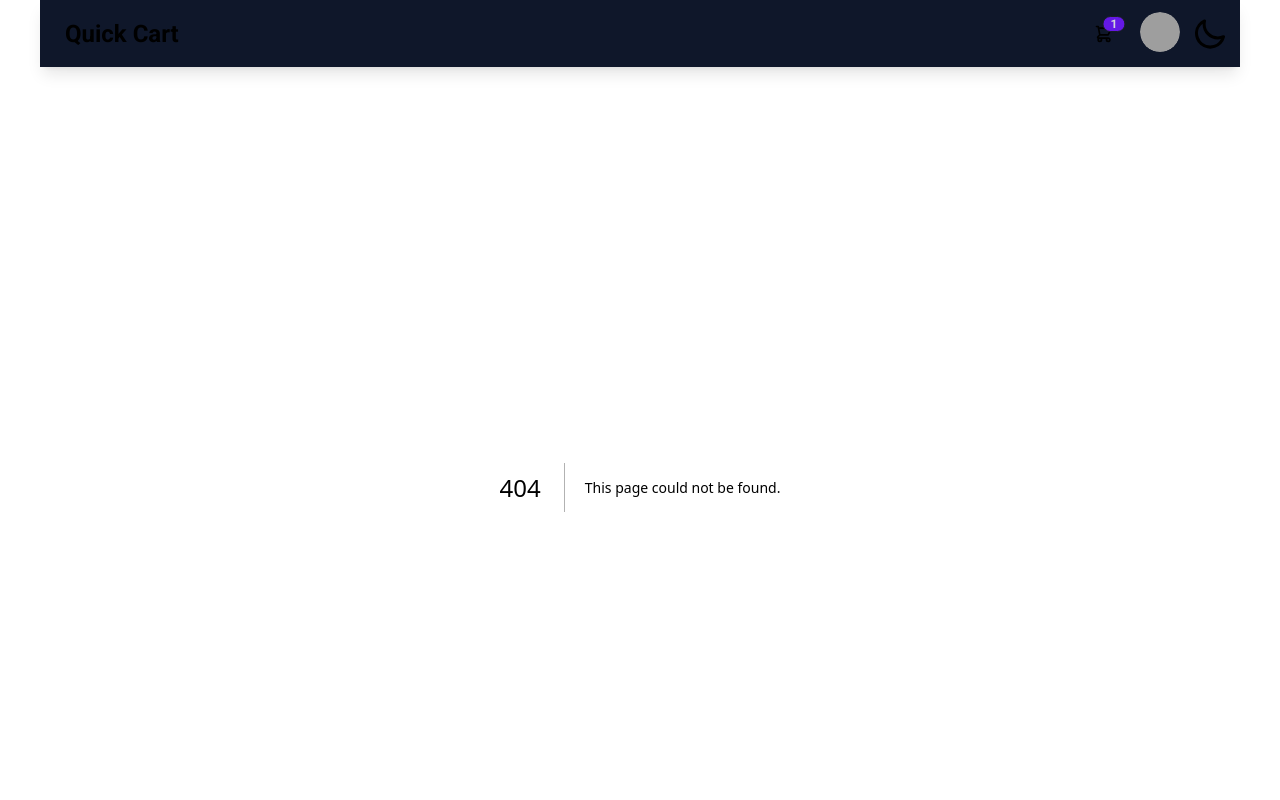
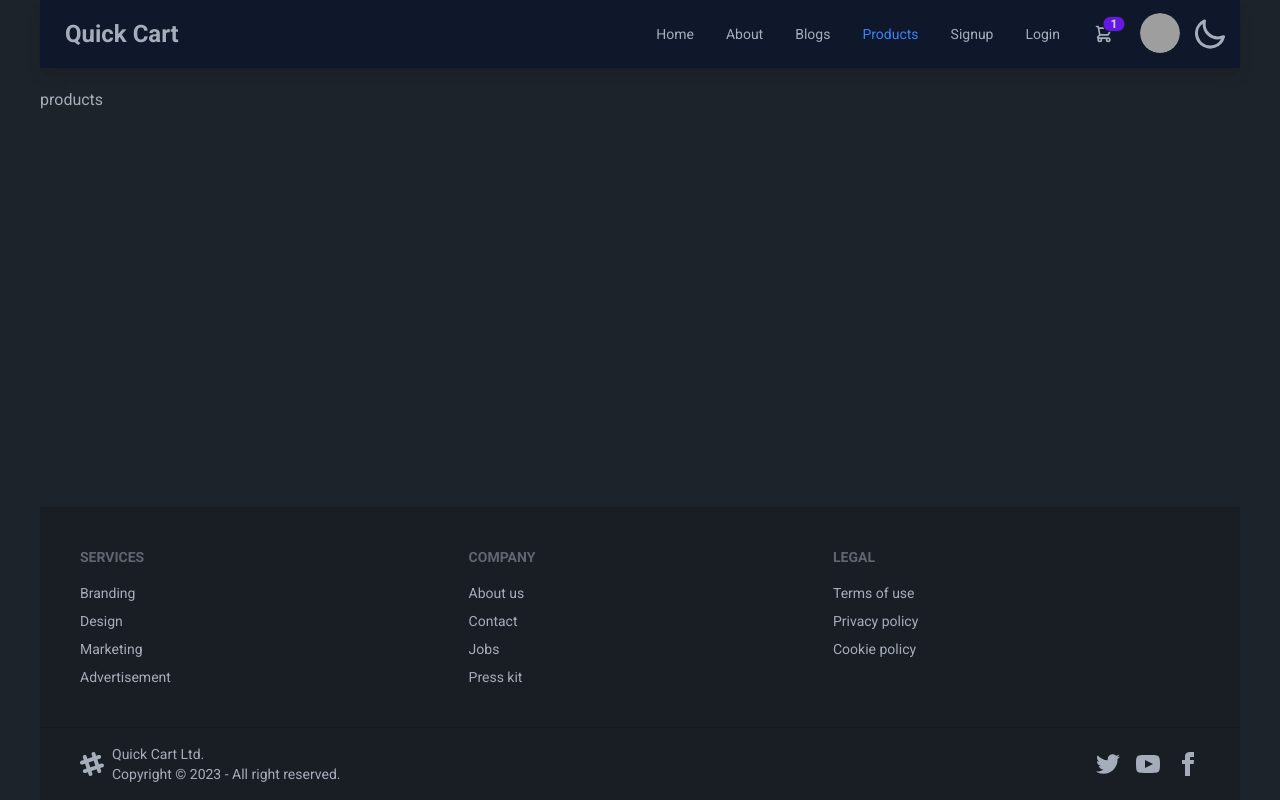
Before and after one commit to yasinarafat4/quick-cart-nextjs, a Next.js app: page /products in a window 1280 px wide. Before the commit this address had no page. Shown: the top 800 px of the page. Built offline with nearby package versions, Linux system fonts and the light colour scheme; grey boxes are pictures that could not be loaded.

Commit message:
Navbar adding done

```diff
--- a/package.json
+++ b/package.json
@@ -9,6 +9,7 @@
     "lint": "next lint"
   },
   "dependencies": {
+    "firebase": "^10.4.0",
     "mongodb": "^6.1.0",
     "next": "13.5.4",
     "react": "^18",
--- /dev/null
+++ b/src/app/products/page.jsx
@@ -0,0 +1,10 @@
+
+const Products = () => {
+    return (
+        <div>
+            products
+        </div>
+    );
+};
+
+export default Products;
--- a/src/components/Navbar.jsx
+++ b/src/components/Navbar.jsx
@@ -1,8 +1,12 @@
+"use client"
+import { afterLoginNavData, beforeLoginNavData } from "@/data/navData";
 import Image from "next/image";
 import Link from "next/link";
 import NavLink from "./NavLink";
 
 const Navbar = () => {
+  const user = null;
+  const navData = user ? afterLoginNavData : beforeLoginNavData;
   return (
     <nav className="navbar sticky top-0 z-10 bg-slate-200 shadow-lg dark:bg-slate-900 lg:pr-3">
       <div className="flex-1">
@@ -14,7 +18,7 @@ const Navbar = () => {
         className={`absolute top-[4.5rem] flex w-full flex-col bg-slate-200 pb-3 pt-2 transition-all duration-300 dark:bg-slate-900 lg:static lg:w-[unset] lg:flex-row lg:bg-transparent lg:pb-0 lg:pt-0 dark:lg:bg-transparent`}
       >
         <ul className="menu menu-horizontal flex-col px-1 lg:flex-row">
-          {[].map(({ path, title }) => (
+          {navData.map(({ path, title }) => (
             <li key={path} className="mx-auto">
               <NavLink
                 onClick={() => setNavToggle(false)}
@@ -55,7 +59,8 @@ const Navbar = () => {
           >
             <div className="card-body">
               <span className="text-lg font-bold">
-                {/* {cart.length} Items</span> */}1 Items</span>
+                {/* {cart.length} Items</span> */}1 Items
+              </span>
               <span className="text-info">Total:999 $</span>
               {/* </span>{total.toFixed(2)}
               </span> */}
@@ -78,7 +83,6 @@ const Navbar = () => {
                 alt="user-logo"
                 //   title={displayName}
                 src={
-
                   "https://i.ibb.co/0QZCv5C/png-clipart-user-profile-computer-icons-login-user-avatars-monochrome-black.png"
                 }
                 width={40}
@@ -92,7 +96,8 @@ const Navbar = () => {
             className="menu-compact dropdown-content menu rounded-box mt-3 w-52 bg-base-100 p-2 shadow"
           >
             <li className="mb-2 mt-1 text-center font-semibold">
-                {/* {displayName || "No User"} */}{"Name"}
+              {/* {displayName || "No User"} */}
+              {"Name"}
             </li>
             <div className="divider my-0"></div>
             <li className="mb-2">
--- /dev/null
+++ b/src/data/navData.js
@@ -0,0 +1,38 @@
+const commonNavData = [
+    {
+      path: "/",
+      title: "Home",
+    },
+    {
+      path: "/about",
+      title: "About",
+    },
+    {
+      path: "/blogs",
+      title: "Blogs",
+    },
+    {
+      path: "/products",
+      title: "Products",
+    },
+  ];
+
+  export const afterLoginNavData = [
+    ...commonNavData,
+    {
+      path: "/dashboard",
+      title: "Dashboard",
+    },
+  ];
+
+  export const beforeLoginNavData = [
+    ...commonNavData,
+    {
+      path: "/signup",
+      title: "Signup",
+    },
+    {
+      path: "/login",
+      title: "Login",
+    },
+  ];
```
Also changed, not shown: src/providers/ThemeProvider.jsx (added), 1 other file (tests, documents, lock files or other folders). Lines whose indentation alone changed are shown as unchanged.
